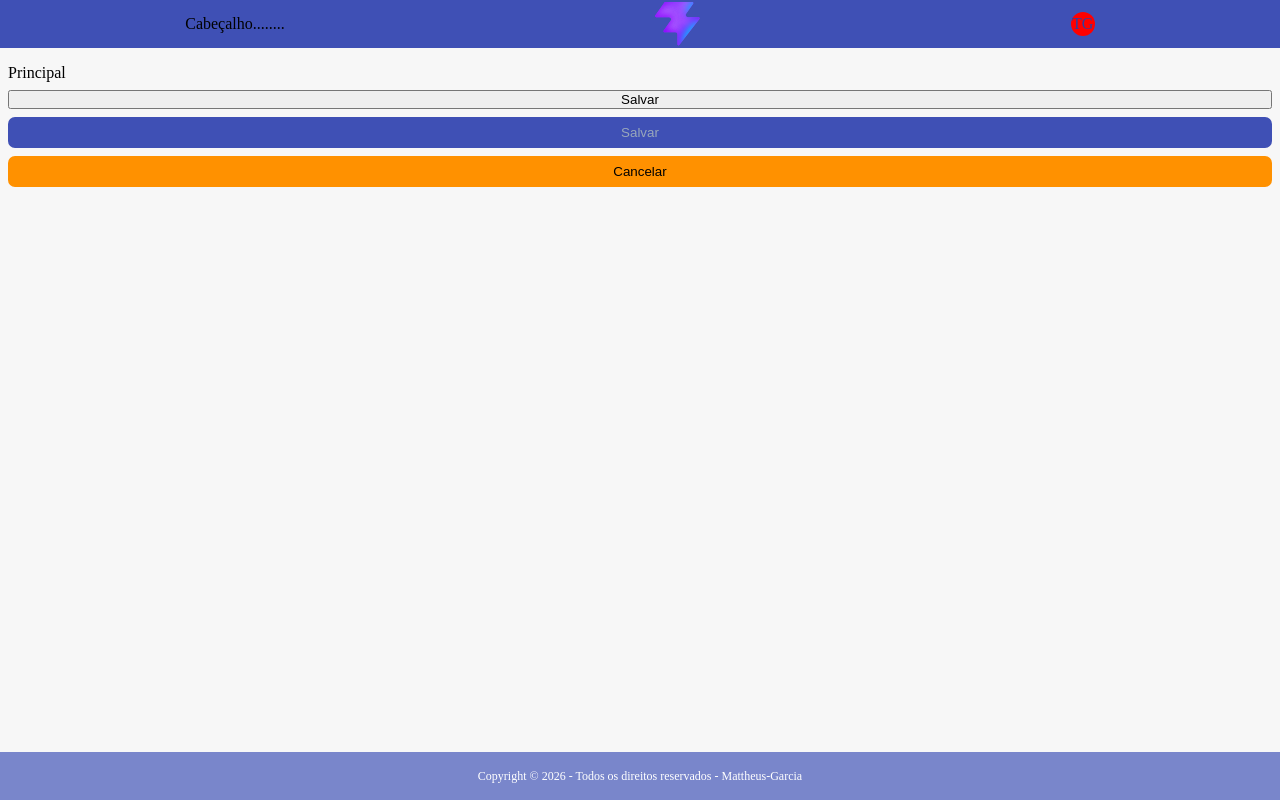
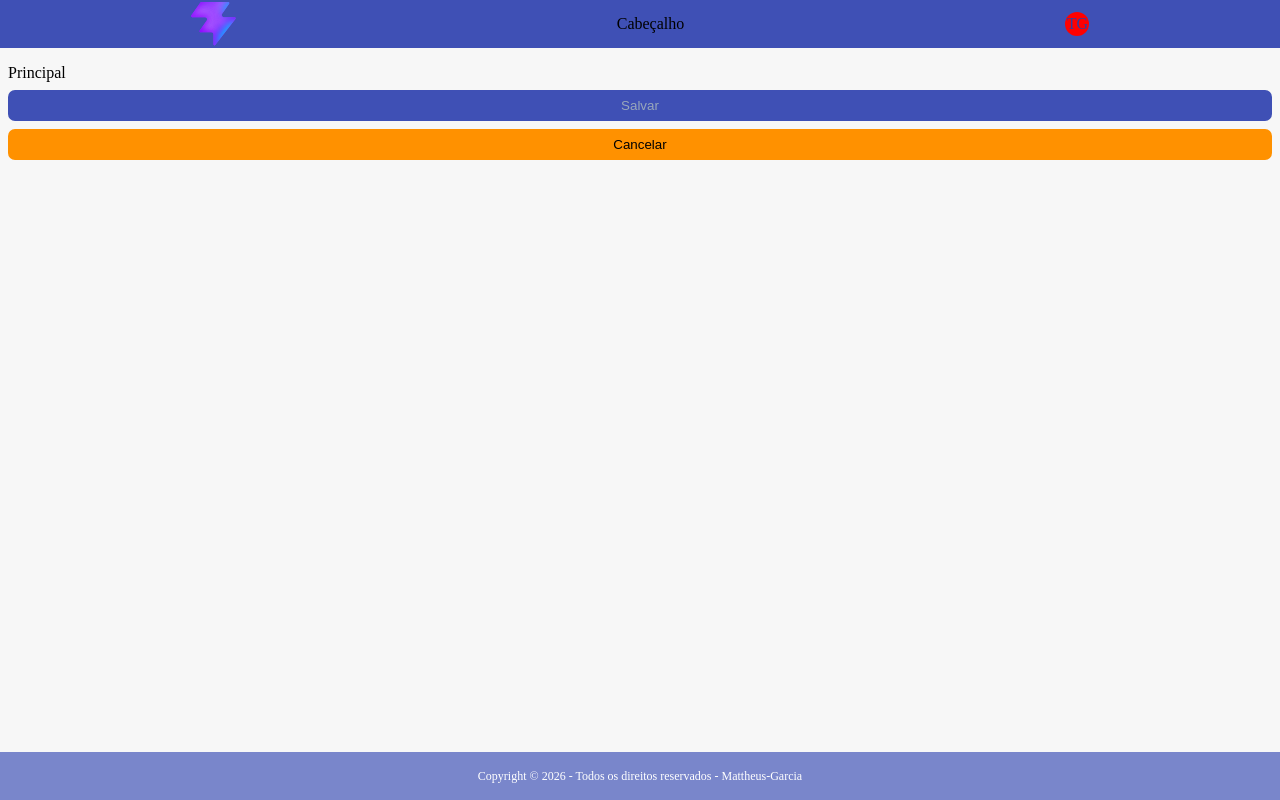
Before and after one commit to Mattheus-gs/aulas-aplicativo-pwa, a React (Vite) app: page / in a window 1280 px wide. Built offline with nearby package versions, Linux system fonts and the light colour scheme.

Commit message:
coisas legais

```diff
--- a/package.json
+++ b/package.json
@@ -11,7 +11,8 @@
   },
   "dependencies": {
     "react": "^19.2.8",
-    "react-dom": "^19.2.8"
+    "react-dom": "^19.2.8",
+    "react-router-dom": "^6.30.6"
   },
   "devDependencies": {
     "@eslint/js": "^10.0.1",
--- a/src/App.jsx
+++ b/src/App.jsx
@@ -2,6 +2,16 @@ import './App.css'
 import Cabecalho from './componentes/cabecalho/cabecalho'
 import Principal from './componentes/Principal/Principal'
 import Rodape from './componentes/Rodape/Rodape'
+import { createBrowserRouter, RouterProvider } from 'react-router-dom'
+import PaginaInicial from './paginas/PaginaInicial/PaginaInicial'
+
+const roteador = createBrowserRouter([
+  {
+
+    path:'',
+    element: <PaginaInicial/>,
+  },
+]);
 
 
 function App() {
@@ -9,8 +19,8 @@ function App() {
   return (
     <>
       <Cabecalho/>
-      <Principal></Principal>
-      <Rodape></Rodape>
+      <RouterProvider router={roteador}/>
+      <Rodape/>
 
     </>
   )
--- a/src/componentes/Principal/Principal.jsx
+++ b/src/componentes/Principal/Principal.jsx
@@ -1,16 +1,9 @@
-import BotaoCustomizado from "../BotaoCustomizado/BotaoCustomizado"
-import "./Principal.css"
-function Principal() {
+import "./Principal.css";
+
+function Principal(props) {
     return (
-            <main className="principal_root">
-            Principal
-
-            <button>Salvar</button>
-
-            <BotaoCustomizado tipo='primario' aoClicar={() => alert("Salvar clicado")} >Salvar</BotaoCustomizado>
-            <BotaoCustomizado tipo='secundario' aoClicar={() => alert("Cancelar clicado")}>Cancelar</BotaoCustomizado>
-        </main>
+            <main className="principal_root">{props.children}</main>
     )
 }
 
-export default Principal
+export default Principal;
--- a/src/componentes/cabecalho/cabecalho.jsx
+++ b/src/componentes/cabecalho/cabecalho.jsx
@@ -4,7 +4,7 @@ import './Cabecalho.css'
 function Cabecalho() {
 
 
-    return <header className='Cabecalho_root'>Cabeçalho........
+    return <header className='Cabecalho_root'>
     <div className='Cabecalho_root'>
         <img src="/favicon.svg"
             style={{
@@ -13,6 +13,7 @@ function Cabecalho() {
             }}
         />
     </div>
+    Cabeçalho
 
    <Avatar
    nome="Teus Garcia"
--- /dev/null
+++ b/src/paginas/PaginaInicial/PaginaInicial.jsx
@@ -0,0 +1,15 @@
+import BotaoCustomizado from "../../componentes/BotaoCustomizado/BotaoCustomizado";
+import Principal from "../../componentes/Principal/Principal";
+import "./PaginaInicial.css"
+
+function PaginaInicial (){
+    return <Principal>
+    Principal
+
+
+        <BotaoCustomizado tipo='primario' aoClicar={() => alert("Salvar clicado")} >Salvar</BotaoCustomizado>
+        <BotaoCustomizado tipo='secundario' aoClicar={() => alert("Cancelar clicado")}>Cancelar</BotaoCustomizado>
+
+    </Principal>;
+}
+export default PaginaInicial;
```
Also changed, not shown: src/paginas/PaginaInicial/PaginaInicial.css (added), 1 other file (tests, documents, lock files or other folders).
